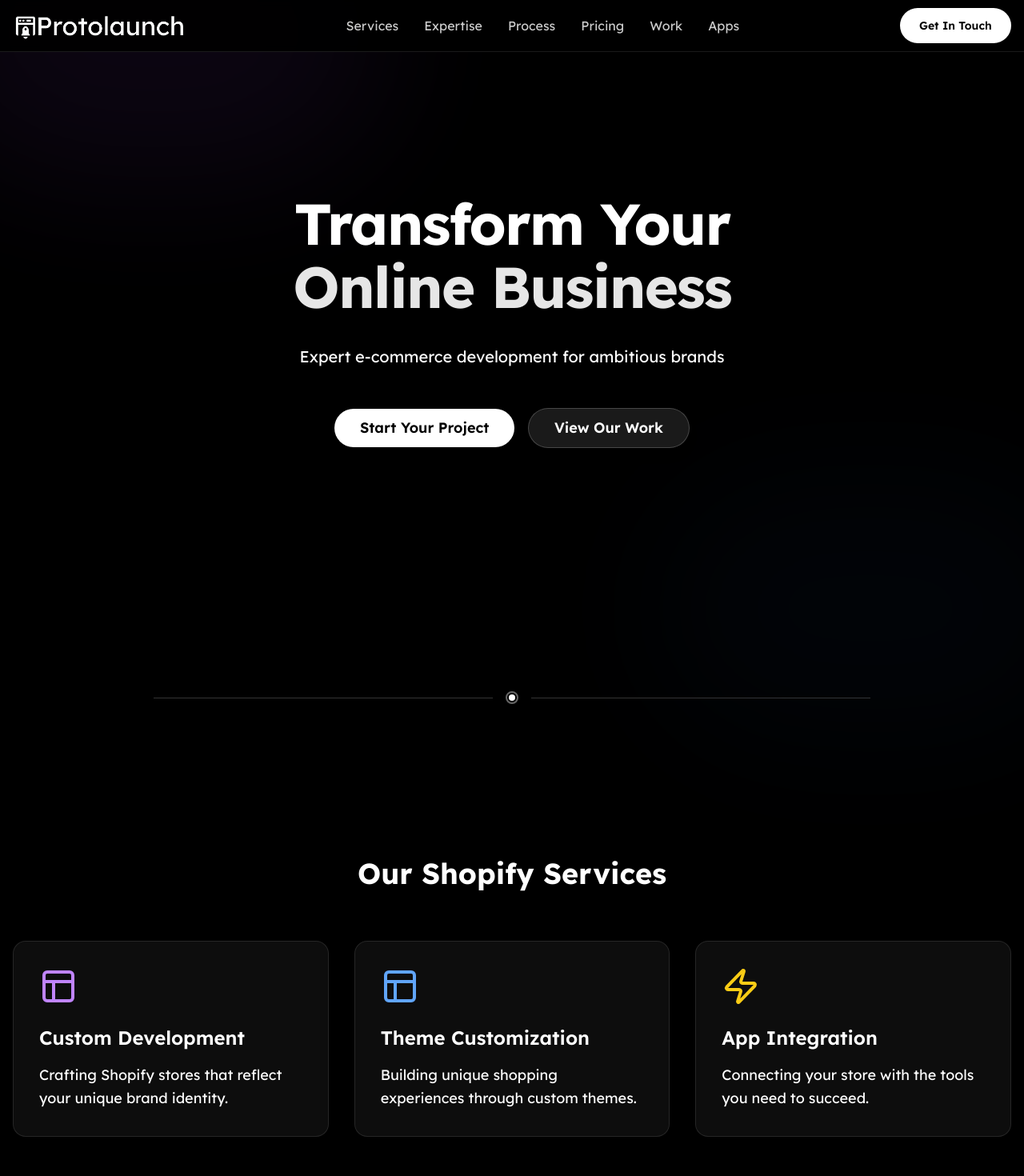
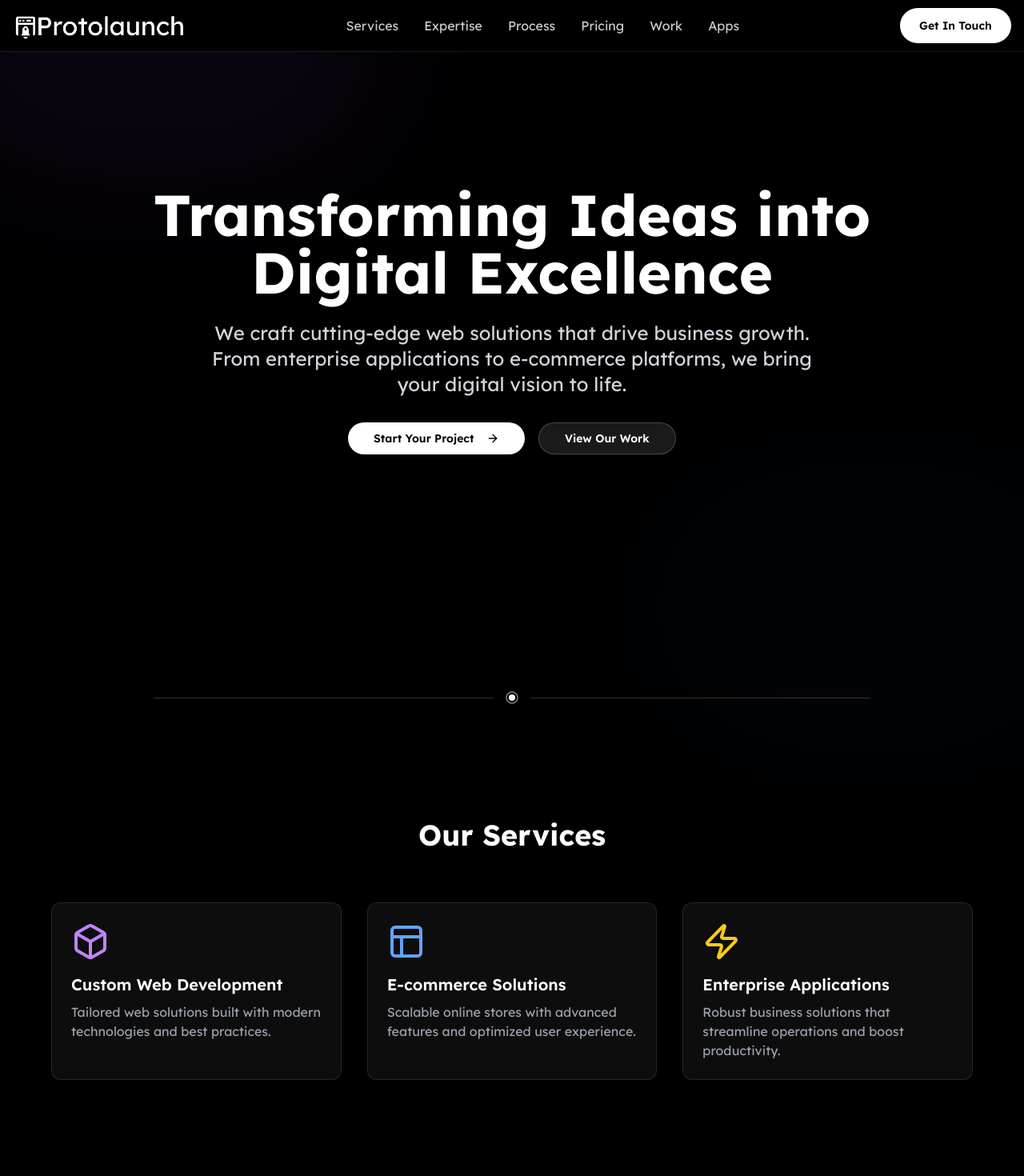
Before and after one commit to supportgpt/pl-landing, a Next.js app: page / in a window 1280 px wide. Shown: the top 1470 px of the page at 80% size. Built offline with nearby package versions, Linux system fonts and the light colour scheme.

Commit message:
Update landing page to reflect web development agency focus

```diff
--- a/components/landing-page.tsx
+++ b/components/landing-page.tsx
@@ -28,8 +28,9 @@ interface FormData {
   email: string
   name: string
   projectDetails: string
-  storeUrl?: string
-  businessType: string
+  projectType: string
+  companySize?: string
+  timeline?: string
 }
 
 const Divider = () => (
@@ -88,32 +89,35 @@ const portfolioItems = [
 const processSteps = [
   {
     title: "Discovery",
-    description: "Understanding your vision and requirements.",
+    description: "Understanding your business goals and technical requirements.",
     icon: <Mail className="h-8 w-8 text-purple-400" />,
   },
   {
-    title: "Planning",
-    description: "Creating a clear roadmap for development.",
+    title: "Strategy",
+    description: "Crafting a comprehensive technical solution and project roadmap.",
     icon: <Layout className="h-8 w-8 text-blue-400" />,
   },
   {
     title: "Development",
-    description: "Building your solution with regular updates.",
+    description: "Building your solution with agile methodology and regular updates.",
     icon: <Box className="h-8 w-8 text-green-400" />,
   },
   {
-    title: "Launch",
-    description: "Deploying and supporting your store.",
+    title: "Launch & Support",
+    description: "Deploying your solution and providing ongoing maintenance.",
     icon: <Rocket className="h-8 w-8 text-yellow-400" />,
   }
 ] as const
 
 const expertiseList = [
-  "Custom Shopify Theme Development",
-  "Shopify Plus Development",
-  "E-commerce Strategy",
-  "Performance Optimization",
-  "Custom App Development"
+  "Full-Stack Web Development",
+  "Custom Software Solutions",
+  "E-commerce Development",
+  "Enterprise Applications",
+  "API Integration & Development",
+  "Cloud Architecture",
+  "UI/UX Design",
+  "Performance Optimization"
 ] as const
 
 const appShowcase = [
@@ -153,8 +157,9 @@ export function LandingPage() {
     email: '',
     name: '',
     projectDetails: '',
-    storeUrl: '',
-    businessType: ''
+    projectType: '',
+    companySize: '',
+    timeline: ''
   })
   const [isSubmitting, setIsSubmitting] = useState(false)
 
@@ -178,7 +183,7 @@ export function LandingPage() {
     e.preventDefault()
     setIsSubmitting(true)
 
-    if (!formData.email || !formData.name || !formData.projectDetails || !formData.businessType) {
+    if (!formData.email || !formData.name || !formData.projectDetails || !formData.projectType) {
       toast.error('Please fill in all required fields')
       setIsSubmitting(false)
       return
@@ -192,7 +197,7 @@ export function LandingPage() {
         },
         body: JSON.stringify({
           ...formData,
-          subject: `New Shopify Project Inquiry from ${formData.name}`
+          subject: `New Web Development Project Inquiry from ${formData.name}`
         }),
       })
 
@@ -205,8 +210,9 @@ export function LandingPage() {
         email: '',
         name: '',
         projectDetails: '',
-        storeUrl: '',
-        businessType: ''
+        projectType: '',
+        companySize: '',
+        timeline: ''
       })
       setIsModalOpen(false)
     } catch (error) {
@@ -254,7 +260,7 @@ export function LandingPage() {
           background: black;
         }
       `}</style>
-      <Toaster position="top-center" />
+      <Toaster position="bottom-right" />
 
       {/* Background Gradient */}
       <div className="fixed inset-0 z-0">
@@ -320,58 +326,49 @@ export function LandingPage() {
         </header>
 
         {/* Hero Section */}
-        <section className="relative min-h-screen overflow-hidden">
-          <div className="relative pt-32 pb-32">
-            <motion.div
+        <section className="relative h-screen flex items-center justify-center px-4">
+          <div className="max-w-6xl mx-auto text-center">
+            <motion.h1
+              className="text-5xl md:text-7xl font-bold text-white mb-6"
               initial={{ opacity: 0, y: 20 }}
               animate={{ opacity: 1, y: 0 }}
-              transition={{ duration: 0.5 }}
-              className="w-full max-w-[90rem] mx-auto px-4"
+              transition={{ duration: 0.8 }}
             >
-              <div className="flex flex-col items-center justify-center min-h-[calc(100vh-16rem)]">
-                <motion.h1
-                  initial={{ opacity: 0, y: 30 }}
+              Transforming Ideas into
+              <br />
+              Digital Excellence
+            </motion.h1>
+            <motion.p
+              className="text-xl md:text-2xl text-gray-300 mb-8 max-w-3xl mx-auto"
+              initial={{ opacity: 0, y: 20 }}
               animate={{ opacity: 1, y: 0 }}
               transition={{ duration: 0.8, delay: 0.2 }}
-                  className="text-center max-w-[1000px]"
             >
-                  <span className="block text-[2.5rem] sm:text-[3.5rem] md:text-[4.5rem] font-bold leading-[1.1] tracking-tight text-white">
-                    Transform Your
-                  </span>
-                  <span className="block text-[2.5rem] sm:text-[3.5rem] md:text-[4.5rem] font-bold leading-[1.1] tracking-tight text-white/90">
-                    Online Business
-                  </span>
-                </motion.h1>
-
+              We craft cutting-edge web solutions that drive business growth.
+              From enterprise applications to e-commerce platforms,
+              we bring your digital vision to life.
+            </motion.p>
             <motion.div
+              className="flex flex-col sm:flex-row gap-4 justify-center"
               initial={{ opacity: 0, y: 20 }}
               animate={{ opacity: 1, y: 0 }}
-                  transition={{ duration: 0.6, delay: 0.4 }}
-                  className="text-white text-xl text-center max-w-2xl mt-8 mb-12 leading-relaxed"
-                >
-                  Expert e-commerce development for ambitious brands
-                </motion.div>
-
-                <motion.div
-                  initial={{ opacity: 0, y: 20 }}
-                  animate={{ opacity: 1, y: 0 }}
-                  transition={{ duration: 0.6, delay: 0.6 }}
-                  className="flex flex-col sm:flex-row items-center gap-4"
+              transition={{ duration: 0.8, delay: 0.4 }}
             >
               <Button
-                    className={cn(primaryButtonClasses, "px-8 py-6 text-lg w-full sm:w-auto")}
                 onClick={handleModalOpen}
+                className={primaryButtonClasses}
+                size="lg"
               >
                 Start Your Project
+                <ArrowRight className="ml-2 h-5 w-5" />
               </Button>
               <Button
-                    className={cn(secondaryButtonClasses, "px-8 py-6 text-lg w-full sm:w-auto")}
                 onClick={() => handleNavigation('portfolio')}
+                className={secondaryButtonClasses}
+                size="lg"
               >
                 View Our Work
               </Button>
-                </motion.div>
-              </div>
             </motion.div>
           </div>
         </section>
@@ -379,37 +376,37 @@ export function LandingPage() {
         <Divider />
 
         {/* Services Section */}
-        <section id="services" className="py-32">
-          <div className="max-w-7xl mx-auto px-4">
-            <h2 className="text-4xl font-bold text-center mb-16 text-white">
-              Our Shopify Services
-            </h2>
-            <div className="grid grid-cols-1 md:grid-cols-3 gap-8">
-              {[
-                {
-                  icon: <Layout className="w-12 h-12 mb-6 text-purple-400 group-hover:scale-110 transition-transform duration-300" />,
-                  title: "Custom Development",
-                  description: "Crafting Shopify stores that reflect your unique brand identity."
-                },
-                {
-                  icon: <Layout className="w-12 h-12 mb-6 text-blue-400 group-hover:scale-110 transition-transform duration-300" />,
-                  title: "Theme Customization",
-                  description: "Building unique shopping experiences through custom themes."
-                },
-                {
-                  icon: <Zap className="w-12 h-12 mb-6 text-yellow-400 group-hover:scale-110 transition-transform duration-300" />,
-                  title: "App Integration",
-                  description: "Connecting your store with the tools you need to succeed."
-                }
-              ].map((service, i) => (
-                <Card key={i} className="bg-white/5 backdrop-blur-sm border-white/10 hover:bg-white/10 transition-all duration-300 rounded-2xl group cursor-pointer hover:translate-y-[-8px] hover:shadow-2xl hover:shadow-purple-500/20">
-                  <CardContent className="p-8">
-                    {service.icon}
-                    <h3 className="text-2xl font-semibold mb-4 text-white group-hover:text-purple-400 transition-colors">{service.title}</h3>
-                    <p className="text-white text-lg leading-relaxed">{service.description}</p>
+        <section id="services" className="py-20 px-4">
+          <div className="max-w-6xl mx-auto">
+            <h2 className="text-4xl font-bold text-white text-center mb-16">Our Services</h2>
+            <div className="grid grid-cols-1 md:grid-cols-2 lg:grid-cols-3 gap-8">
+              <Card className="bg-white/5 border-white/10">
+                <CardContent className="p-6">
+                  <Box className="h-12 w-12 text-purple-400 mb-4" />
+                  <h3 className="text-xl font-semibold text-white mb-2">Custom Web Development</h3>
+                  <p className="text-gray-400">
+                    Tailored web solutions built with modern technologies and best practices.
+                  </p>
                 </CardContent>
               </Card>
-              ))}
+              <Card className="bg-white/5 border-white/10">
+                <CardContent className="p-6">
+                  <Layout className="h-12 w-12 text-blue-400 mb-4" />
+                  <h3 className="text-xl font-semibold text-white mb-2">E-commerce Solutions</h3>
+                  <p className="text-gray-400">
+                    Scalable online stores with advanced features and optimized user experience.
+                  </p>
+                </CardContent>
+              </Card>
+              <Card className="bg-white/5 border-white/10">
+                <CardContent className="p-6">
+                  <Zap className="h-12 w-12 text-yellow-400 mb-4" />
+                  <h3 className="text-xl font-semibold text-white mb-2">Enterprise Applications</h3>
+                  <p className="text-gray-400">
+                    Robust business solutions that streamline operations and boost productivity.
+                  </p>
+                </CardContent>
+              </Card>
             </div>
           </div>
         </section>
@@ -731,15 +728,25 @@ export function LandingPage() {
         {/* CTA Section */}
         <section className="py-32 text-center">
           <div className="max-w-4xl mx-auto px-4">
-            <h2 className="text-4xl md:text-5xl font-bold mb-20 text-white">
-              Let's Build Your Store
+            <h2 className="text-4xl md:text-5xl font-bold mb-6 text-white">
+              Ready to Transform Your Digital Presence?
             </h2>
-            <div>
+            <p className="text-xl text-white/80 mb-12 max-w-2xl mx-auto">
+              From custom web applications to scalable e-commerce solutions, we're here to bring your vision to life.
+            </p>
+            <div className="flex flex-col sm:flex-row gap-4 justify-center">
               <Button
                 className={cn(primaryButtonClasses, "text-lg px-12 py-7 hover:scale-105 hover:shadow-2xl hover:shadow-white/20 transition-all duration-300")}
                 onClick={handleModalOpen}
               >
                 Start Your Project
+                <ArrowRight className="ml-2 h-5 w-5" />
+              </Button>
+              <Button
+                className={cn(secondaryButtonClasses, "text-lg px-12 py-7 hover:scale-105 hover:shadow-2xl hover:shadow-white/20 transition-all duration-300")}
+                onClick={() => handleNavigation('portfolio')}
+              >
+                View Our Work
               </Button>
             </div>
           </div>
@@ -782,29 +789,6 @@ export function LandingPage() {
                   />
                 </div>
                 <div>
-                  <Label htmlFor="storeUrl" className="text-gray-700 text-sm block mb-1">Existing Shopify Store URL (Optional)</Label>
-                  <Input
-                    id="storeUrl"
-                    name="storeUrl"
-                    value={formData.storeUrl}
-                    onChange={handleInputChange}
-                    className="bg-gray-50 border-gray-200 text-gray-900 rounded-xl h-12 w-full"
-                    placeholder="your-store.myshopify.com"
-                  />
-                </div>
-                <div>
-                  <Label htmlFor="businessType" className="text-gray-700 text-sm block mb-1">Business Type</Label>
-                  <Input
-                    id="businessType"
-                    name="businessType"
-                    value={formData.businessType}
-                    onChange={handleInputChange}
-                    className="bg-gray-50 border-gray-200 text-gray-900 rounded-xl h-12 w-full"
-                    placeholder="e.g. Fashion, Electronics, etc."
-                    required
-                  />
-                </div>
-                <div>
                   <Label htmlFor="projectDetails" className="text-gray-700 text-sm block mb-1">Project Details</Label>
                   <Textarea
                     id="projectDetails"
@@ -814,6 +798,40 @@ export function LandingPage() {
                     className="bg-gray-50 border-gray-200 text-gray-900 min-h-[120px] rounded-xl w-full resize-none"
                     placeholder="Tell us about your project requirements..."
                     required
+                  />
+                </div>
+                <div>
+                  <Label htmlFor="projectType" className="text-gray-700 text-sm block mb-1">Project Type</Label>
+                  <Input
+                    id="projectType"
+                    name="projectType"
+                    value={formData.projectType}
+                    onChange={handleInputChange}
+                    className="bg-gray-50 border-gray-200 text-gray-900 rounded-xl h-12 w-full"
+                    placeholder="e.g. E-commerce, SaaS, etc."
+                    required
+                  />
+                </div>
+                <div>
+                  <Label htmlFor="companySize" className="text-gray-700 text-sm block mb-1">Company Size</Label>
+                  <Input
+                    id="companySize"
+                    name="companySize"
+                    value={formData.companySize}
+                    onChange={handleInputChange}
+                    className="bg-gray-50 border-gray-200 text-gray-900 rounded-xl h-12 w-full"
+                    placeholder="e.g. Small, Medium, Large"
+                  />
+                </div>
+                <div>
+                  <Label htmlFor="timeline" className="text-gray-700 text-sm block mb-1">Timeline</Label>
+                  <Input
+                    id="timeline"
+                    name="timeline"
+                    value={formData.timeline}
+                    onChange={handleInputChange}
+                    className="bg-gray-50 border-gray-200 text-gray-900 rounded-xl h-12 w-full"
+                    placeholder="e.g. 3-6 months, 6-12 months"
                   />
                 </div>
               </div>
```
Lines whose indentation alone changed are shown as unchanged.
